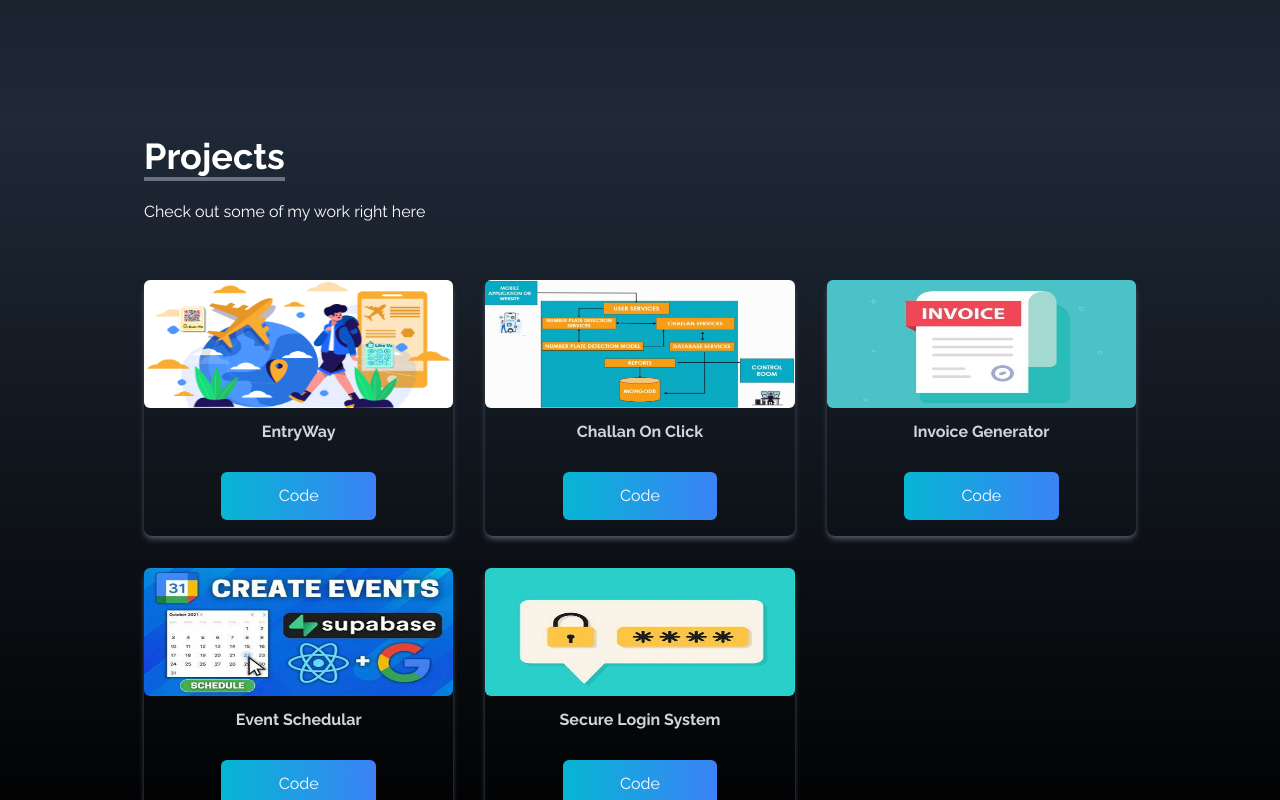
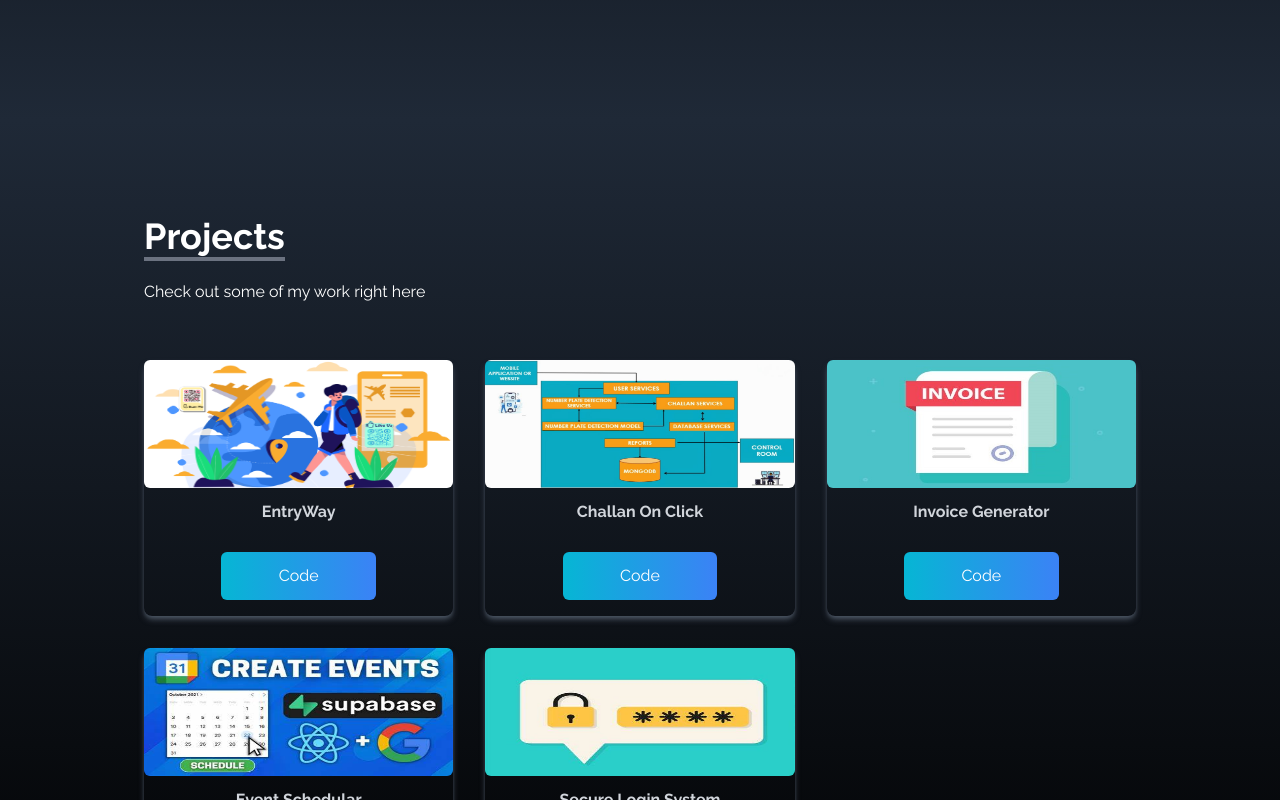
Before and after one commit to khaizarkanchwala/Portfolio, a React (Create React App) app: page / in a window 1280 px wide. Shown: the part 2280-3080 px from the top of the page. Built offline with nearby package versions, Linux system fonts and the light colour scheme; the HTML template or start-up script is replaced by a standard one.

Commit message:
Update Project.jsx

```diff
--- a/src/componenets/Project.jsx
+++ b/src/componenets/Project.jsx
@@ -45,7 +45,7 @@ const Project = () => {
   };
 
   return (
-    <div name="projects" className="bg-gradient-to-b  from-gray-800 to-black w-full text-white md:h-auto">
+    <div name="projects" className="bg-gradient-to-b  from-gray-800 to-black w-full py-20 text-white md:h-auto">
       <div className="max-w-screen-lg p-4 mx-auto flex flex-col justify-center w-full h-full">
         <div className="pb-8">
           <p className="text-4xl font-bold inline border-b-4 border-gray-500">Projects</p>
```
